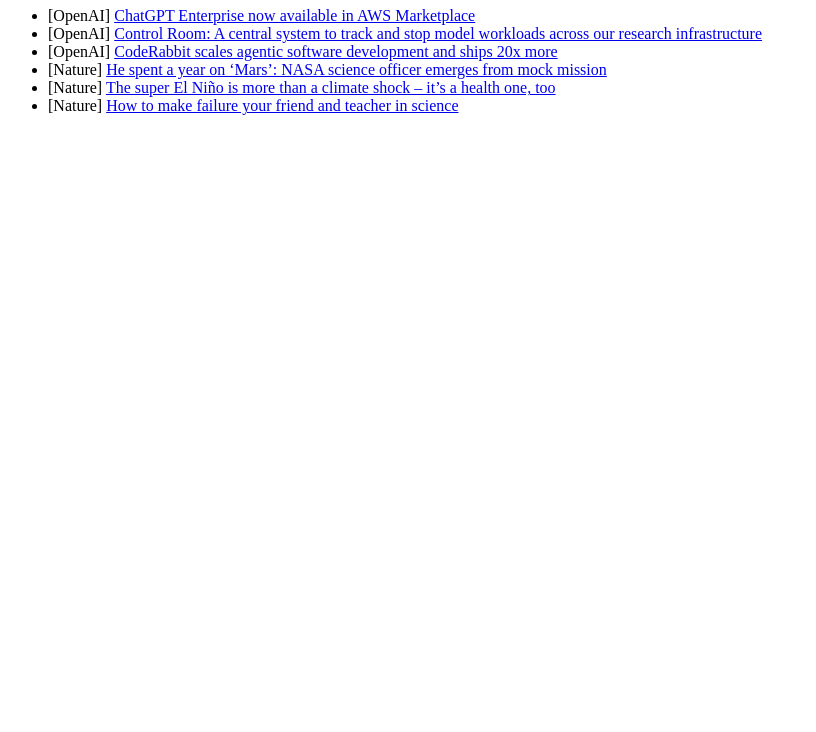
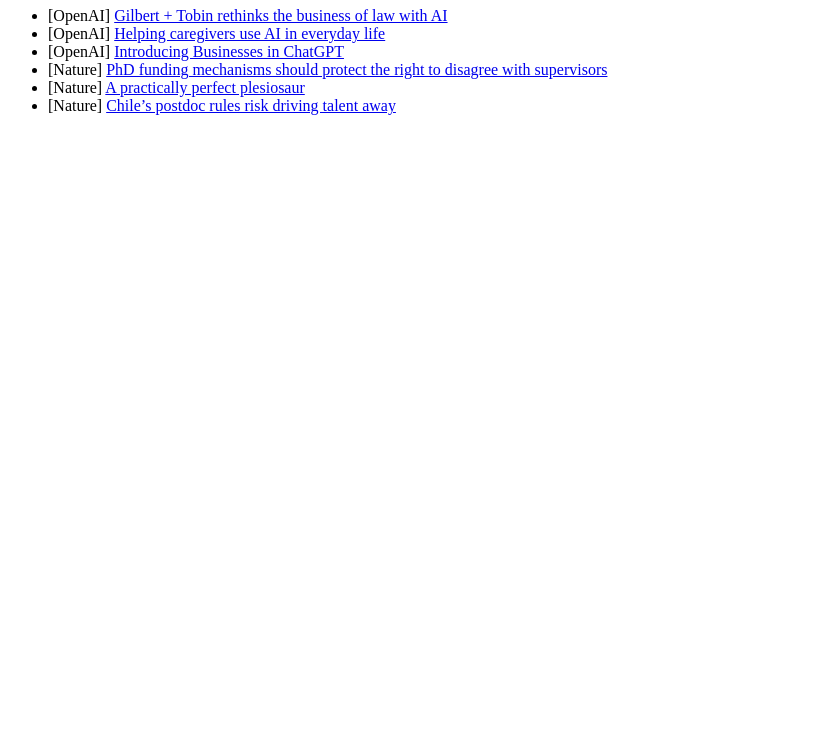
Before and after one commit to FloodTao/my-news-factory, a plain HTML site: page index.html in a window 1280 px wide. Shown: the part 68-800 px from the top of the page, without its empty margins (0-816 px from the left). Drawn offline with Linux system fonts and the light colour scheme.

Commit message:
Update News Report

```diff
--- a/index.html
+++ b/index.html
@@ -1 +1 @@
-<html><meta charset='utf-8'><body><h1>今日全球资讯</h1><ul><li>[OpenAI] <a href='https://openai.com/index/chatgpt-enterprise-aws-marketplace'>ChatGPT Enterprise now available in AWS Marketplace</a></li><li>[OpenAI] <a href='https://openai.com/index/control-room'>Control Room: A central system to track and stop model workloads across our research infrastructure</a></li><li>[OpenAI] <a href='https://openai.com/index/coderabbit-codex-daybreak'>CodeRabbit scales agentic software development and ships 20x more</a></li><li>[Nature] <a href='https://www.nature.com/articles/d41586-026-03588-w'>He spent a year on ‘Mars’: NASA science officer emerges from mock mission</a></li><li>[Nature] <a href='https://www.nature.com/articles/d41586-026-03628-5'>The super El Niño is more than a climate shock – it’s a health one, too</a></li><li>[Nature] <a href='https://www.nature.com/articles/d41586-026-03654-3'>How to make failure your friend and teacher in science</a></li></ul></body></html>
+<html><meta charset='utf-8'><body><h1>今日全球资讯</h1><ul><li>[OpenAI] <a href='https://openai.com/index/gilbert-tobin-sam-nickless'>Gilbert + Tobin rethinks the business of law with AI</a></li><li>[OpenAI] <a href='https://openai.com/index/helping-caregivers-use-ai-in-everyday-life'>Helping caregivers use AI in everyday life</a></li><li>[OpenAI] <a href='https://openai.com/index/introducing-businesses-chatgpt'>Introducing Businesses in ChatGPT</a></li><li>[Nature] <a href='https://www.nature.com/articles/d41586-026-03645-4'>PhD funding mechanisms should protect the right to disagree with supervisors</a></li><li>[Nature] <a href='https://www.nature.com/articles/d41586-026-03278-7'>A practically perfect plesiosaur</a></li><li>[Nature] <a href='https://www.nature.com/articles/d41586-026-03643-6'>Chile’s postdoc rules risk driving talent away</a></li></ul></body></html>
```
